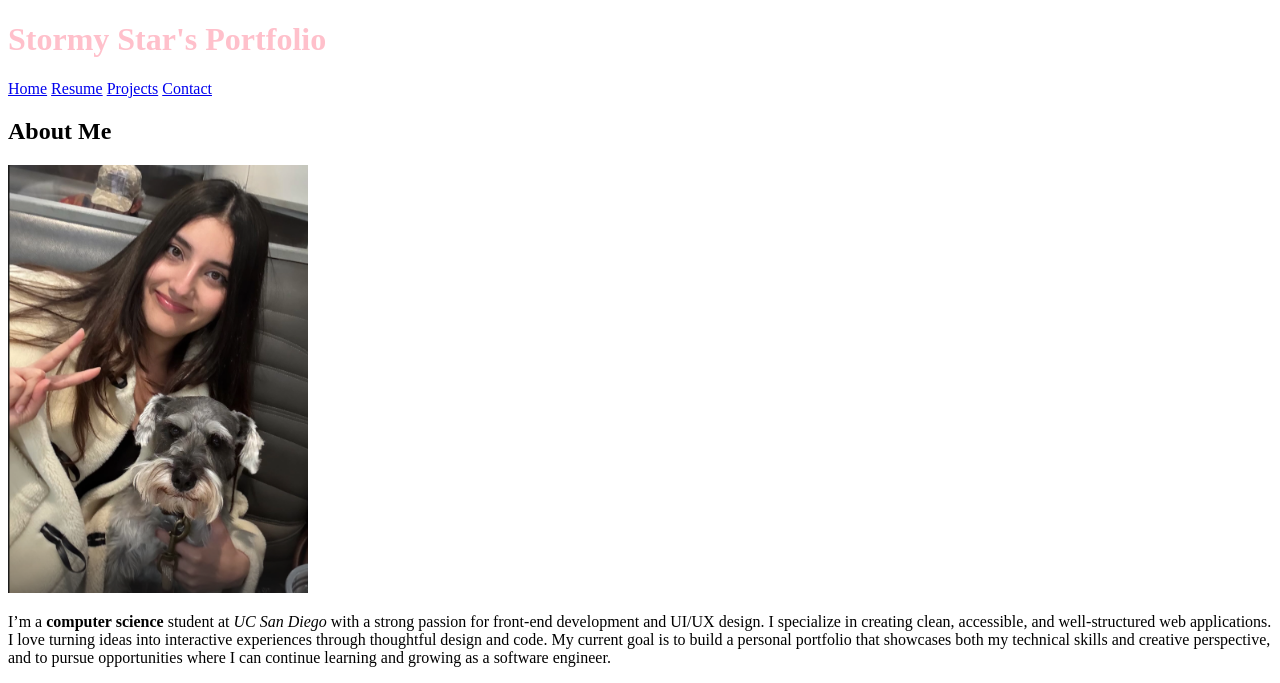
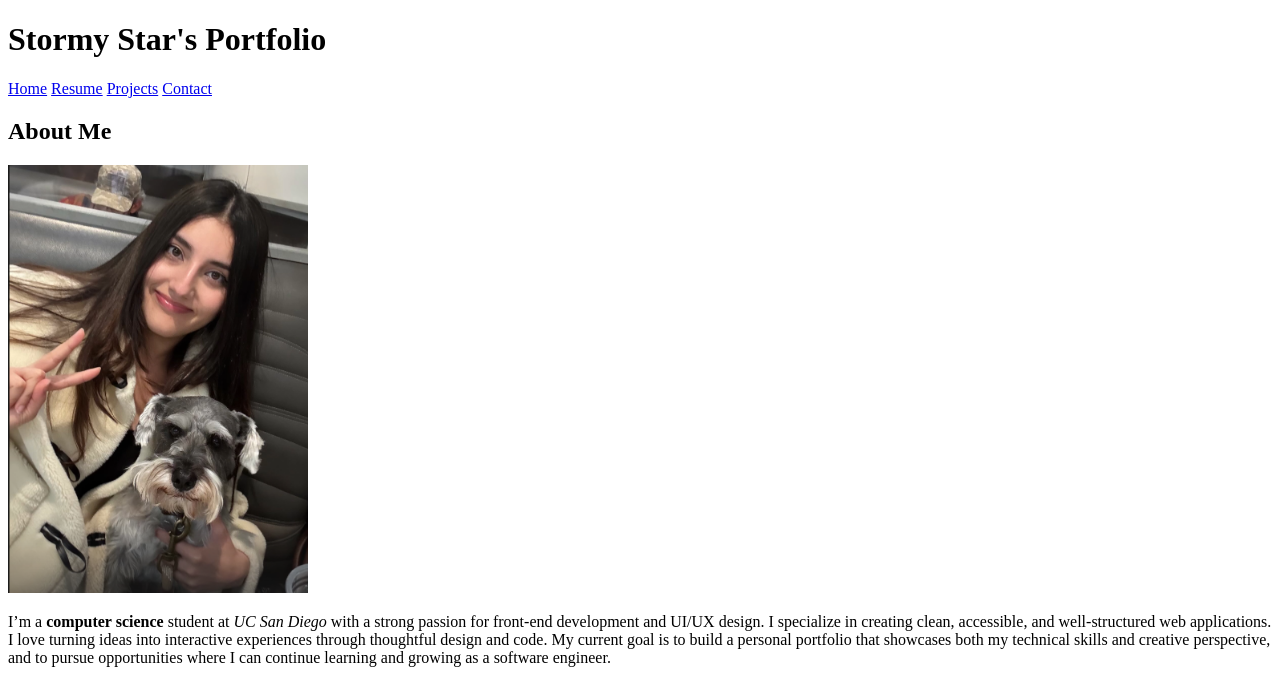
Before and after one commit to monbebe0319/cse134-hw2, a plain HTML site: page index.html in a window 1280 px wide. Shown: the top 683 px of the page. Drawn offline with Linux system fonts and the light colour scheme.

Commit message:
fixied some issues index

```diff
--- a/index.html
+++ b/index.html
@@ -8,9 +8,6 @@
     </head>
     <body>
         <header>
-            <style>
-                h1{ color: pink}
-            </style>
             <h1>Stormy Star's Portfolio</h1>
         </header>
         <nav>
```
